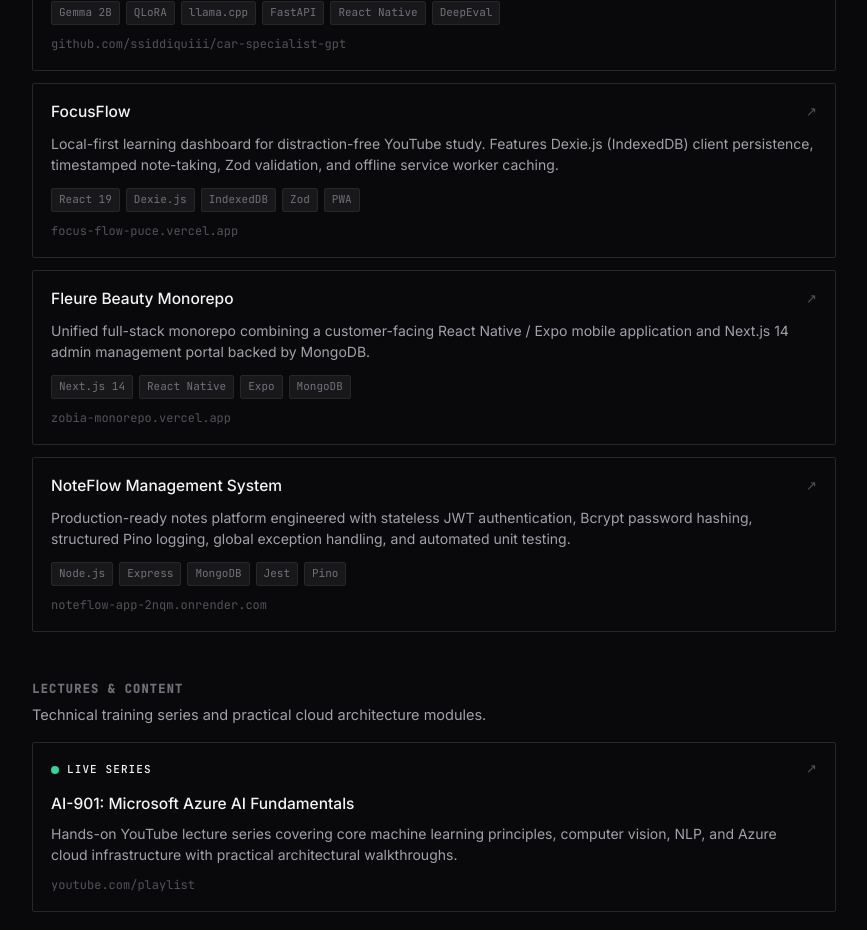
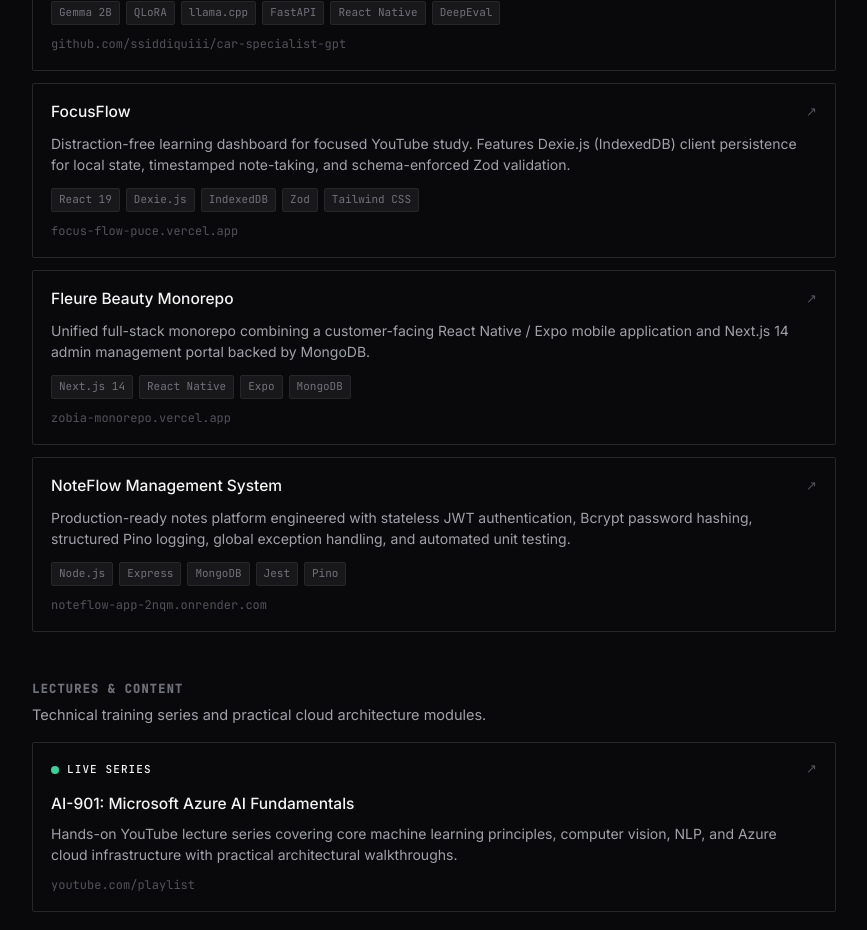
Before and after one commit to ssiddiquiii/sameed-portfolio, a React (Vite) app: page / in a window 1280 px wide. Shown: the part 1280-2210 px from the top of the page, without its empty margins (206-1073 px from the left). Built offline with nearby package versions, Linux system fonts and the light colour scheme.

Commit message:
docs: update FocusFlow project description and tags to reflect active stack

```diff
--- a/src/data/index.js
+++ b/src/data/index.js
@@ -66,11 +66,11 @@
   },
   {
     title: "FocusFlow",
-    desc: "Local-first learning dashboard for distraction-free YouTube study. Features Dexie.js (IndexedDB) client persistence, timestamped note-taking, Zod validation, and offline service worker caching.",
+    desc: "Distraction-free learning dashboard for focused YouTube study. Features Dexie.js (IndexedDB) client persistence for local state, timestamped note-taking, and schema-enforced Zod validation.",
     domain: "focus-flow-puce.vercel.app",
     href: "https://focus-flow-puce.vercel.app",
     github: "https://github.com/ssiddiquiii/FocusFlow",
-    tags: ["React 19", "Dexie.js", "IndexedDB", "Zod", "PWA"],
+    tags: ["React 19", "Dexie.js", "IndexedDB", "Zod", "Tailwind CSS"],
   },
   {
     title: "Fleure Beauty Monorepo",
```
